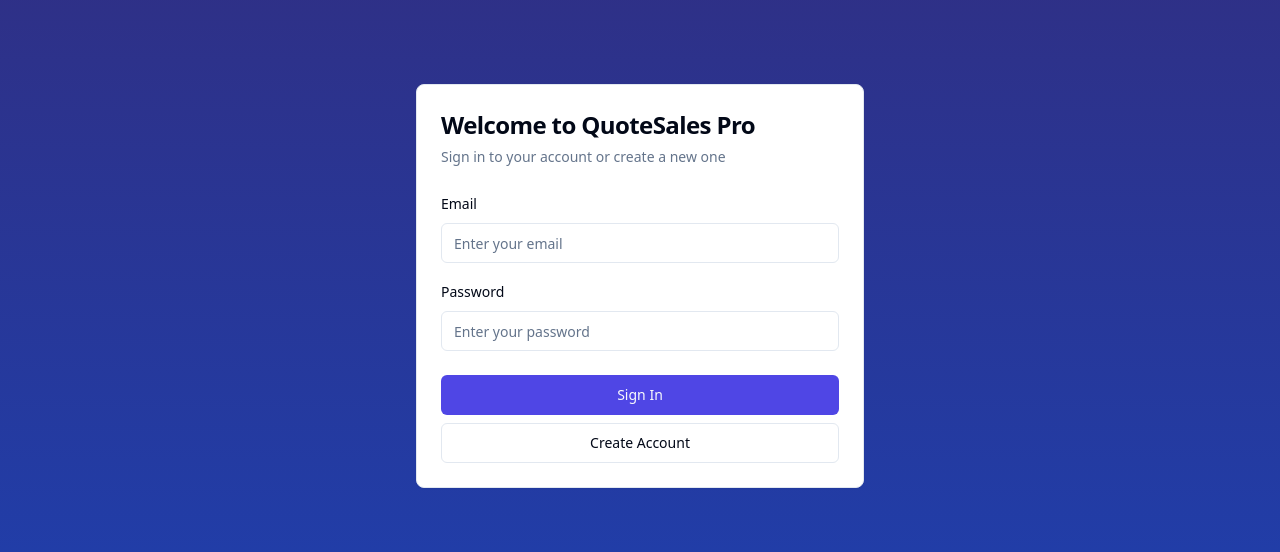
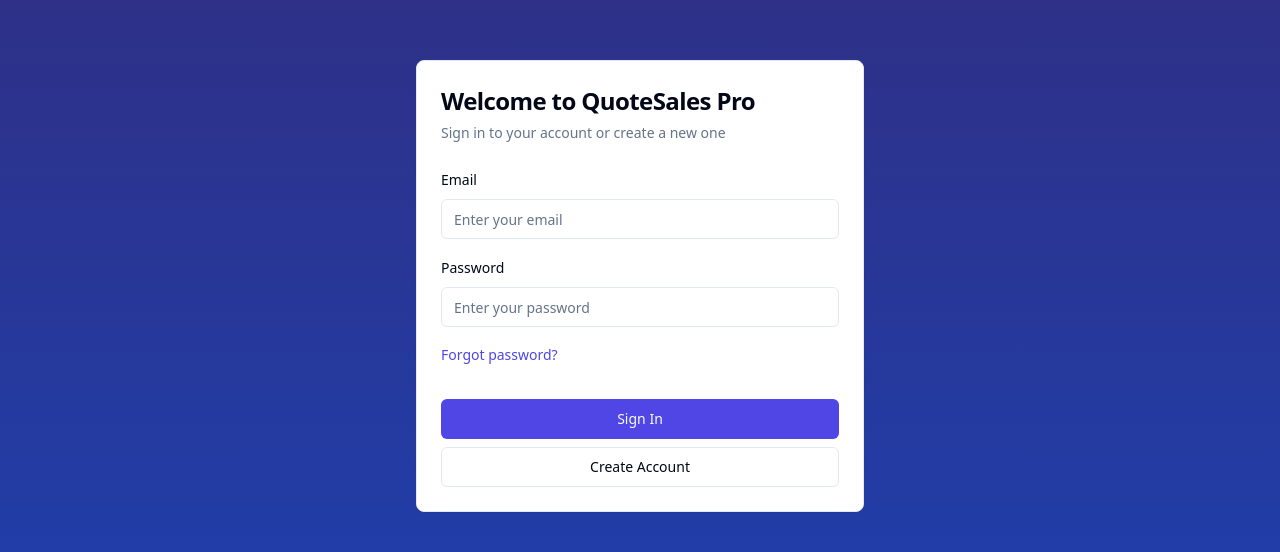
Before and after one commit to Mjox19/prom, a React (Vite) app: page /login in a window 1280 px wide. Shown: the part 114-666 px from the top of the page. Built offline with nearby package versions, Linux system fonts and the light colour scheme; no server answers; the HTML template or start-up script is replaced by a standard one.

Commit message:
Add password reset functionality to Login page

```diff
--- a/src/pages/Login.jsx
+++ b/src/pages/Login.jsx
@@ -30,7 +30,7 @@
     } catch (error) {
       toast({
         title: "Error",
-        description: error.message,
+        description: "Invalid email or password. Please try again or reset your password if you've forgotten it.",
         variant: "destructive"
       });
     } finally {
@@ -56,6 +56,41 @@
       toast({
         title: "Success",
         description: "Check your email for the confirmation link.",
+      });
+    } catch (error) {
+      toast({
+        title: "Error",
+        description: error.message,
+        variant: "destructive"
+      });
+    } finally {
+      setLoading(false);
+    }
+  };
+
+  const handlePasswordReset = async (e) => {
+    e.preventDefault();
+    if (!email) {
+      toast({
+        title: "Error",
+        description: "Please enter your email address to reset your password.",
+        variant: "destructive"
+      });
+      return;
+    }
+
+    setLoading(true);
+
+    try {
+      const { error } = await supabase.auth.resetPasswordForEmail(email, {
+        redirectTo: `${window.location.origin}/auth/callback`,
+      });
+
+      if (error) throw error;
+
+      toast({
+        title: "Success",
+        description: "Check your email for the password reset link.",
       });
     } catch (error) {
       toast({
@@ -98,6 +133,15 @@
                 placeholder="Enter your password"
                 required
               />
+              <Button
+                type="button"
+                variant="link"
+                className="px-0 text-sm text-indigo-600 hover:text-indigo-800"
+                onClick={handlePasswordReset}
+                disabled={loading}
+              >
+                Forgot password?
+              </Button>
             </div>
           </form>
         </CardContent>
```
